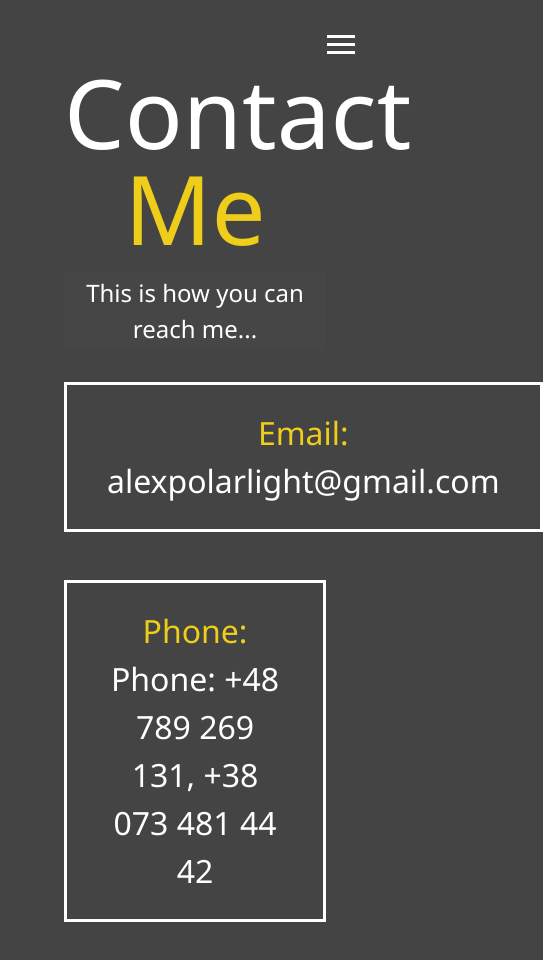
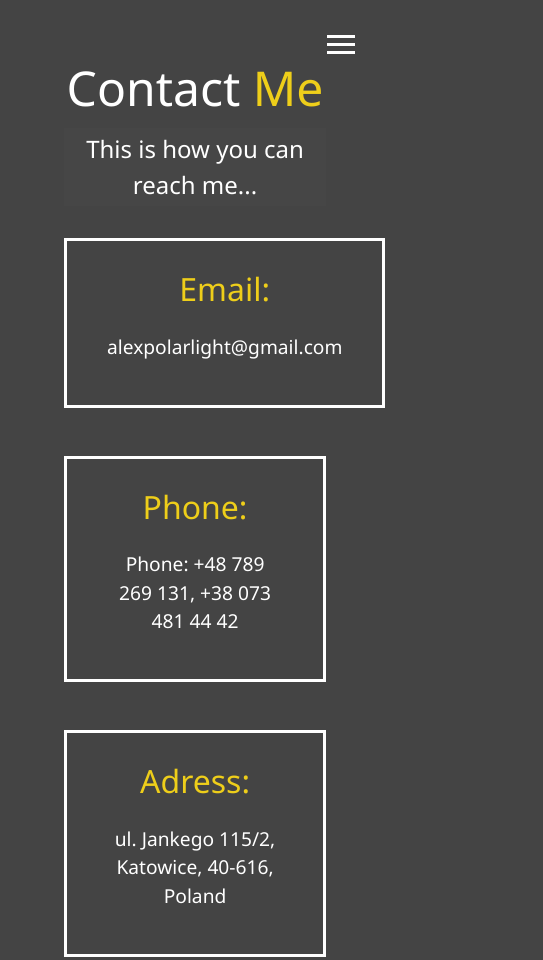
Before and after one commit to Alexpolarlight/tracer_portfolio, a website: page src/contact.html in a window 390 px wide. Shown: the top 960 px of the page, 543 px wide, since content can reach past the window. Drawn offline with nearby package versions, Linux system fonts and the light colour scheme; files that its build step writes are made by us from their sources; files whose address does not match are found by name.

Commit message:
Initial website finished & mobile responsiveness

```diff
--- a/package.json
+++ b/package.json
@@ -3,8 +3,10 @@
   "version": "1.0.0",
   "description": "Starter pack using gulp",
   "main": "index.js",
+  "homepage": "https://alexpolarlight.githup.io/modern_portfolio",
   "scripts": {
-    "start": "gulp"
+    "start": "gulp",
+    "deploy": "gh-pages -d dist"
   },
   "author": "",
   "license": "ISC",
@@ -18,6 +20,7 @@
     "gulp-uglify": "^3.0.1"
   },
   "dependencies": {
+    "gh-pages": "^2.0.1",
     "node-sass": "^4.9.4"
   }
 }
--- a/src/contact.html
+++ b/src/contact.html
@@ -57,15 +57,15 @@
         <div class="boxes">
             <div>
                 <span class="text-secondary">Email: </span>
-                alexpolarlight@gmail.com
+                <p>alexpolarlight@gmail.com</p>
             </div>
             <div>
                 <span class="text-secondary">Phone: </span>
-                Phone: +48 789 269 131, +38 073 481 44 42
+                <p>Phone: +48 789 269 131, +38 073 481 44 42</p>
             </div>
             <div>
                 <span class="text-secondary">Adress: </span>
-                ul. Jankego 115/2, Katowice, 40-616, Poland
+                <p>ul. Jankego 115/2, Katowice, 40-616, Poland</p>
             </div>
         </div>
     </main>
--- a/src/scss/_mobile.scss
+++ b/src/scss/_mobile.scss
@@ -74,7 +74,26 @@
 // Smartphones
 
 @include mediaSm {
-  main#home h1 {
-    margin-top: 10hv;
+  main {
+    align-items: center;
+    text-align: center;
+
+    .lg-heading {
+      font-size: 3rem;
+      line-height: 1;
+      margin-bottom: 1rem;
+    }
+
+    .sm-heading {
+      font-size: 1.5rem;
+    }
+
+    h6 {
+      font-size: 1rem;
+    }
+
+    p {
+      font-size: 1.2rem;
+    }
   }
 }
```
Also changed, not shown: dist/contact.html, dist/css/main.css, 1 other file.
